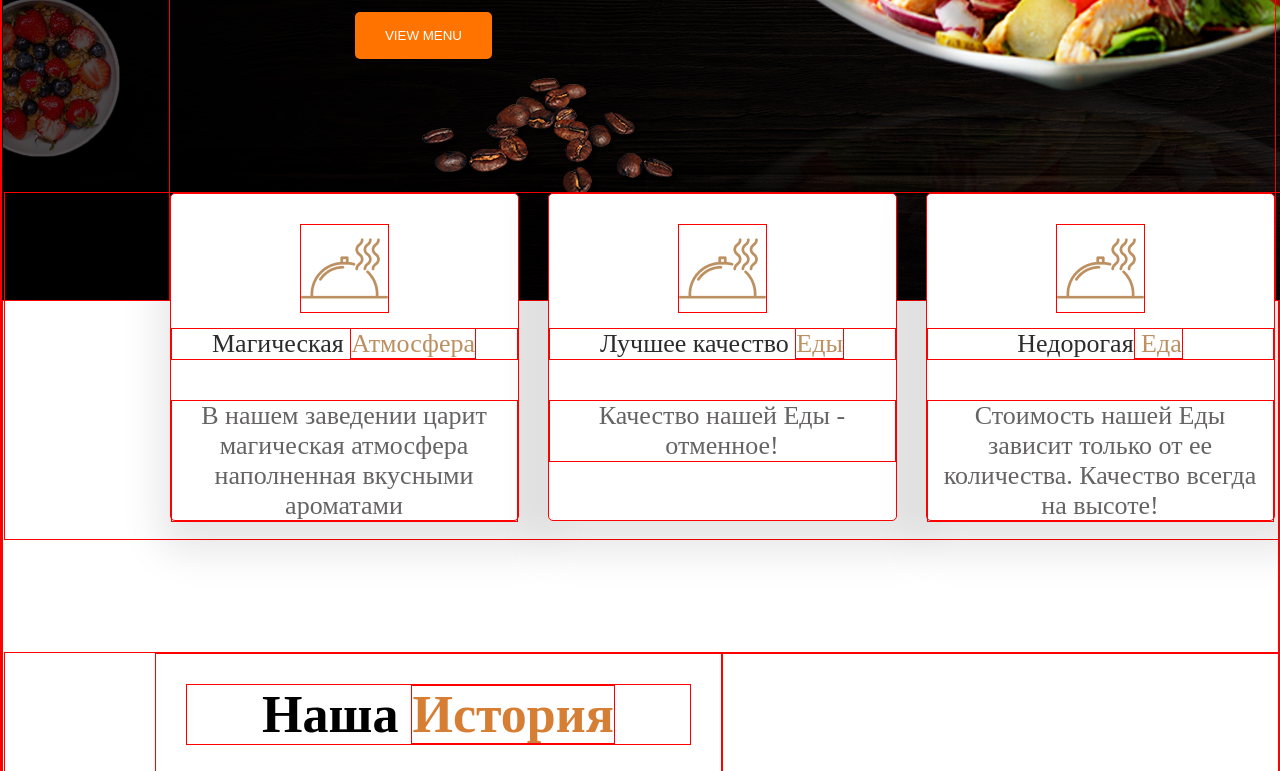
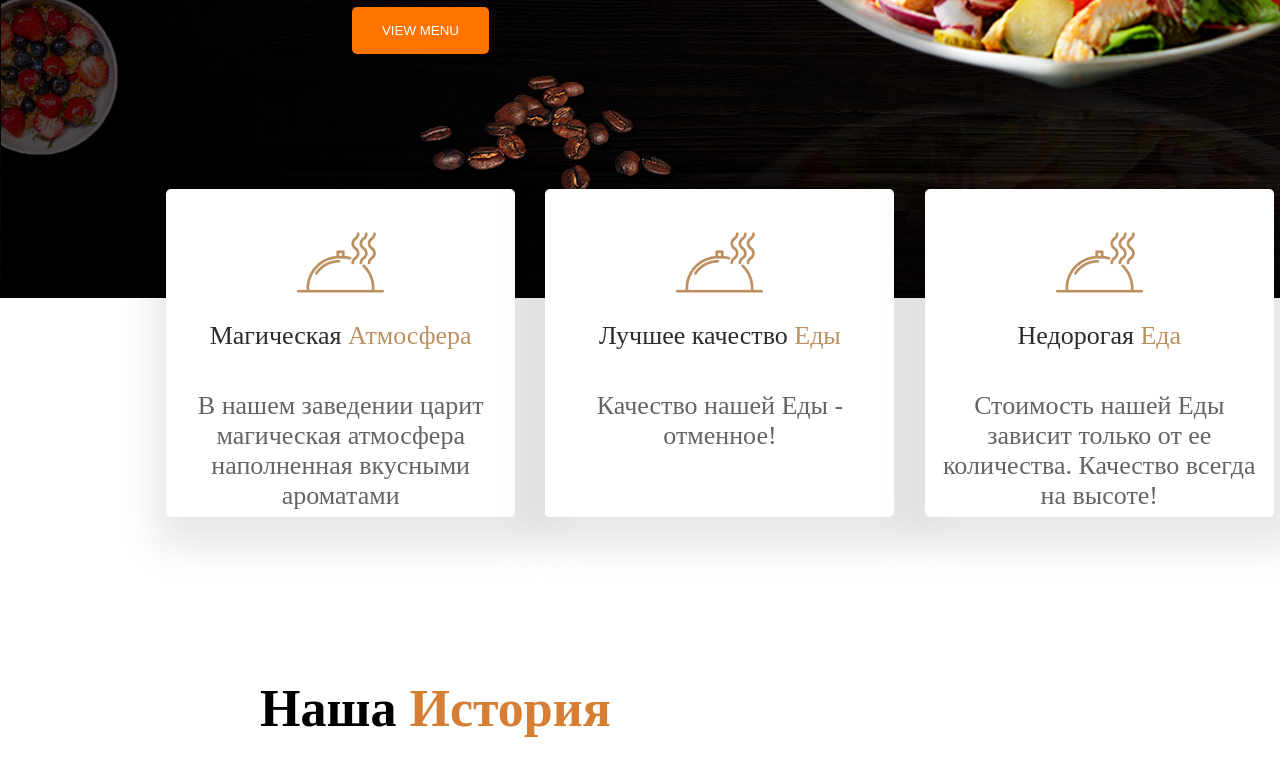
Before and after one commit to M1rzayev-web/Restaran, a plain HTML site: page index.html in a window 1280 px wide. Shown: the part 502-1273 px from the top of the page. Drawn offline with nearby package versions, Linux system fonts and the light colour scheme.

Commit message:
restaran

```diff
--- a/_block/_global.scss
+++ b/_block/_global.scss
@@ -4,5 +4,5 @@
     margin: 0 auto;
     padding: 0;
     box-sizing: border-box;
-    border: 0.5px solid red;
+    // border: 0.5px solid red;
 }
```
Also changed, not shown: _block/main.css, 1 other file.
